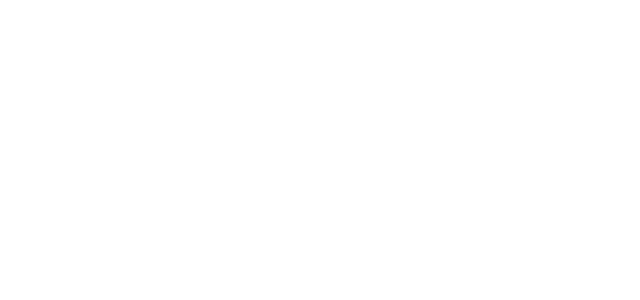
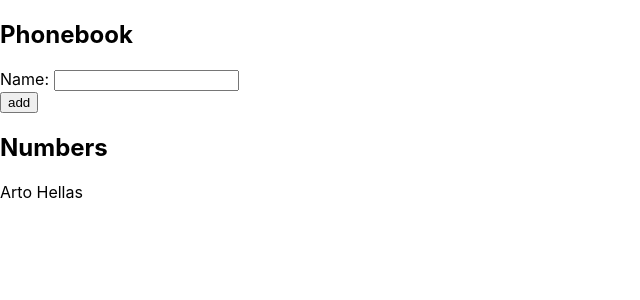
Before and after one commit to OscarSoanes/FSO-Submissions, a React (Create React App) app in the folder part2/phonebook/: page / in a window 1280 px wide. Shown: the top 300 px of the page, without its empty margins (0-640 px from the left). Built offline with nearby package versions, Linux system fonts and the light colour scheme; the HTML template or start-up script is replaced by a standard one.

Commit message:
Added starter code. Added an ability to set and see names

```diff
--- a/part2/phonebook/src/App.js
+++ b/part2/phonebook/src/App.js
@@ -1,9 +1,45 @@
-function App() {
+import { useState } from 'react'
+
+const App = () => {
+  const [persons, setPersons] = useState([
+    { name: 'Arto Hellas' },
+    { id: 0 }
+  ])
+  const [newName, setNewName] = useState('')
+
+  const handleNameChange = (event) => {
+    setNewName(event.target.value);
+  }
+
+  const submitName = (event) => {
+    event.preventDefault();
+
+    const personObject = {
+      name: newName,
+      id: persons.length,
+    };
+
+    setPersons(persons.concat(personObject));
+    setNewName("");
+  }
+
   return (
-    <div className="App">
-
+    <div>
+      <h2>Phonebook</h2>
+      <form onSubmit={submitName}>
+        <div>
+          Name: <input value={newName} onChange={handleNameChange}/>
+        </div>
+        <div>
+          <button type="submit">add</button>
+        </div>
+      </form>
+      <h2>Numbers</h2>
+      {persons.map((person) => (
+        <p key={person.id}>{person.name}</p>
+      ))}
     </div>
-  );
+  )
 }
 
-export default App;
+export default App
```
